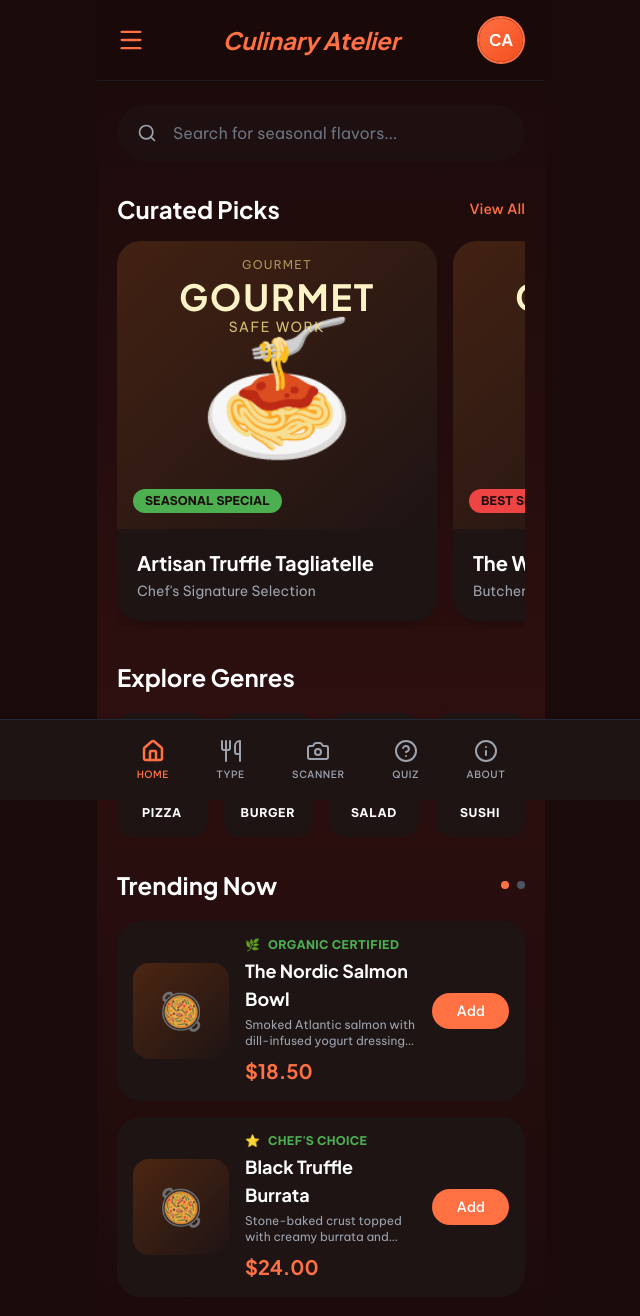
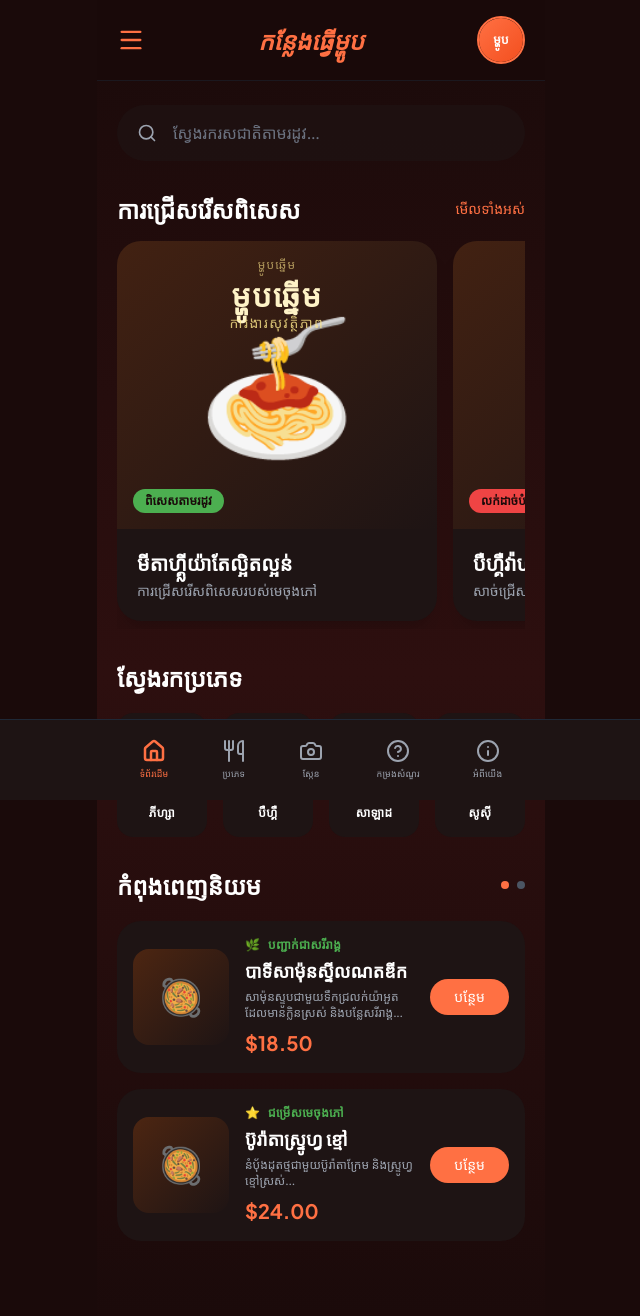
Before and after one commit to kanikachantha87-boop/sek, a Next.js app: page /home in a window 1280 px wide. Shown: the top 1316 px of the page, without its empty margins (319-959 px from the left). Built offline with nearby package versions, Linux system fonts and the light colour scheme.

Commit message:
ិោោផ

```diff
--- a/app/about/page.tsx
+++ b/app/about/page.tsx
@@ -1,26 +1,27 @@
 'use client'
 
-import Header from '@/components/Header'
 import { Settings, Camera, X, Play } from 'lucide-react'
 
 const curators = [
-  {
-    name: 'Creative Director',
-    image: '👨‍🍳',
-  },
-  {
-    name: 'Head of Gastronomy',
-    image: '👨‍🍳',
-  },
-  {
-    name: 'UX Architect',
-    image: '👩‍💼',
-  },
-]
-
+  { name: 'នាយកផ្នែករចនា', image: '👨‍🍳' },
+  { name: 'ប្រធានផ្នែកម្ហូប', image: '👨‍🍳' },
+  { name: 'អ្នករចនា UX', image: '👩‍💼' },
+] < path strokeLinecap = "round" strokeLinejoin = "round" strokeWidth = { 2} d = "M4 6h16M4 12h16M4 18h16" />
+            </svg >
+          </button >
+          >
+  កន្លែងធ្វើម្ហូប
+          </h1 >
+  <div className="w-12 h-12 rounded-full overflow-hidden border-2 border-coral">
+    <div className="w-full h-full bg-gradient-to-br from-coral to-coral-dark flex items-center justify-center text-white font-headline font-bold text-xs">
+      ម្ហូប
+    </div>
+  </div>
+        </div >
 export default function AboutPage() {
   return (
-    <div className="min-h-screen bg-light-peach text-dark">
+    <div className="min-h-screen bg-light-peach text-dark pb-24">
+      {/* ក្បាលទំព័រ */}
       <header className="sticky top-0 z-40 bg-light-peach border-b border-coral/20">
         <div className="flex items-center justify-between px-5 py-4">
           <button className="text-dark hover:text-coral transition-colors">
@@ -28,21 +29,19 @@ export default function AboutPage() {
               <path strokeLinecap="round" strokeLinejoin="round" strokeWidth={2} d="M4 6h16M4 12h16M4 18h16" />
             </svg>
           </button>
-
           <h1 className="font-headline text-2xl font-bold text-coral italic">
-            Culinary Atelier
+            កន្លែងធ្វើម្ហូប
           </h1>
-
           <div className="w-12 h-12 rounded-full overflow-hidden border-2 border-coral">
-            <div className="w-full h-full bg-gradient-to-br from-coral to-coral-dark flex items-center justify-center text-white font-headline font-bold">
-              CA
+            <div className="w-full h-full bg-gradient-to-br from-coral to-coral-dark flex items-center justify-center text-white font-headline font-bold text-xs">
+              ម្ហូប
             </div>
           </div>
         </div>
       </header>
 
-      <main className="px-6 py-8 space-y-8 pb-24">
-        {/* Hero Section */}
+      <main className="px-6 py-8 space-y-8">
+        {/* ផ្នែកវីរបុរស */}
         <div className="text-center">
           <div className="w-48 h-48 mx-auto mb-6 bg-dark rounded-3xl overflow-hidden shadow-2xl">
             <div className="w-full h-full flex items-center justify-center text-7xl">
@@ -50,40 +49,39 @@ export default function AboutPage() {
             </div>
           </div>
           <div className="text-coral/60 text-xs tracking-[0.3em] font-body font-light mb-2">
-            THE CRAFT
+            សិល្បៈ
           </div>
           <h2 className="font-headline text-5xl font-bold leading-tight">
-            <span className="text-gray-300">Elevating</span>
+            <span className="text-gray-300">លើកកម្ពស់</span>
             <br />
-            <span className="text-gray-300">the </span>
-            <span className="text-coral">Art </span>
-            <span className="text-gray-300">of Food.</span>
+            <span className="text-gray-300">សិល្បៈ </span>
+            <span className="text-coral">ម្ហូប</span>
+            <span className="text-gray-300">។</span>
           </h2>
         </div>
 
-        {/* Mission Statement */}
+        {/* បេសកកម្ម */}
         <div className="bg-gradient-to-br from-amber-900/90 to-dark-burgundy text-light-peach rounded-3xl p-8 shadow-xl">
-          <h3 className="font-headline text-2xl font-bold mb-4">Our Mission</h3>
+          <h3 className="font-headline text-2xl font-bold mb-4">បេសកកម្មរបស់យើង</h3>
           <p className="font-body text-sm leading-relaxed text-light-peach/90">
-            At Culinary Atelier, we believe cooking is more than just preparation—it's a dialogue between culture, nature, and creativity. Our platform bridges the gap between digital convenience and artisanal soul, empowering home chefs to discover their inner virtuoso through curated experiences.
+            នៅ កន្លែងធ្វើម្ហូប យើងជឿថាការចម្អិនម្ហូបគឺច្រើនជាងការរៀបចំ — វាជាការសន្ទនារវាងវប្បធម៌ ធម្មជាតិ និងការច្នៃប្រឌិត។ វេទិការបស់យើងភ្ជាប់គម្លាតរវាងភាពងាយស្រួលឌីជីថល និងព្រលឹងសិប្បករ ដើម្បីផ្តល់អំណាចដល់មេចុងភៅក្នុងផ្ទះឱ្យស្វែងរកទេពកោសល្យខ្លួនឯង។
           </p>
         </div>
 
-        {/* Version */}
+        {/* កំណែ */}
         <div className="bg-gradient-to-br from-coral-light to-coral text-white rounded-3xl p-6 shadow-lg">
           <div className="flex items-center gap-3 mb-2">
             <Settings className="w-5 h-5" />
-            <span className="font-body text-xs tracking-widest opacity-90">LEGACY BUILD</span>
+            <span className="font-body text-xs tracking-widest opacity-90">កំណែចាស់</span>
           </div>
-          <div className="font-headline text-4xl font-bold">1.0.0</div>
+          <div className="font-headline text-4xl font-bold">១.០.០</div>
         </div>
 
-        {/* The Curators */}
+        {/* អ្នករៀបចំ */}
         <section>
           <h3 className="font-headline text-3xl font-bold text-center mb-8 text-dark">
-            The Curators
+            អ្នករៀបចំ
           </h3>
-
           <div className="space-y-8">
             {curators.map((curator, index) => (
               <div key={index} className="flex flex-col items-center">
@@ -93,17 +91,17 @@ export default function AboutPage() {
                   </div>
                 </div>
                 <div className="text-coral/60 text-xs tracking-[0.3em] font-body font-medium">
-                  {curator.name.toUpperCase()}
+                  {curator.name}
                 </div>
               </div>
             ))}
           </div>
         </section>
 
-        {/* Join the Movement */}
+        {/* ចូលរួមជាមួយយើង */}
         <div className="text-center pt-8">
           <p className="text-coral/60 text-xs tracking-[0.3em] font-body font-medium mb-6">
-            JOIN THE MOVEMENT
+            ចូលរួមជាមួយយើង
           </p>
           <div className="flex justify-center gap-6">
             <button className="w-14 h-14 bg-gradient-to-br from-amber-900 to-dark-burgundy rounded-full flex items-center justify-center text-coral hover:scale-110 transition-transform shadow-lg">
--- a/app/home/page.tsx
+++ b/app/home/page.tsx
@@ -6,44 +6,44 @@ import { Search, ChevronRight } from 'lucide-react'
 const curatedPicks = [
   {
     id: 1,
-    title: 'Artisan Truffle Tagliatelle',
-    subtitle: "Chef's Signature Selection",
-    badge: 'SEASONAL SPECIAL',
+    title: 'មីតាហ្គ្លីយ៉ាតែល្អិតល្អន់',
+    subtitle: 'ការជ្រើសរើសពិសេសរបស់មេចុងភៅ',
+    badge: 'ពិសេសតាមរដូវ',
     badgeColor: 'bg-tertiary',
     image: '🍝',
   },
   {
     id: 2,
-    title: 'The Wagyu Burger',
-    subtitle: 'Butcher Premium Blend',
-    badge: 'BEST SELLER',
+    title: 'បឺហ្គឺវ៉ាហ្គ្យូ',
+    subtitle: 'សាច់ជ្រើសរើសពីអ្នកកាប់សាច់',
+    badge: 'លក់ដាច់បំផុត',
     badgeColor: 'bg-red-500',
     image: '🍔',
   },
 ]
 
 const genres = [
-  { name: 'PIZZA', icon: '🍕' },
-  { name: 'BURGER', icon: '🍔' },
-  { name: 'SALAD', icon: '🥗' },
-  { name: 'SUSHI', icon: '🍣' },
+  { name: 'ភីហ្សា', icon: '🍕' },
+  { name: 'បឺហ្គឺ', icon: '🍔' },
+  { name: 'សាឡាដ', icon: '🥗' },
+  { name: 'សូស៊ី', icon: '🍣' },
 ]
 
 const trending = [
   {
     id: 1,
-    name: 'The Nordic Salmon Bowl',
-    description: 'Smoked Atlantic salmon with dill-infused yogurt dressing and organic...',
+    name: 'បាទីសាម៉ុនស្ទីលណតឌីក',
+    description: 'សាម៉ុនស្ទូបជាមួយទឹកជ្រលក់យ៉ាអួតដែលមានក្លិនស្រស់ និងបន្លែសរីរាង្គ...',
     price: 18.50,
-    badge: 'ORGANIC CERTIFIED',
+    badge: 'បញ្ជាក់ជាសរីរាង្គ',
     badgeIcon: '🌿',
   },
   {
     id: 2,
-    name: 'Black Truffle Burrata',
-    description: 'Stone-baked crust topped with creamy burrata and fresh black...',
+    name: 'ប៊ូរ៉ាតាស្ទ្រូហ្វ ខ្មៅ',
+    description: 'នំបុ័ងដុតថ្មជាមួយប៊ូរ៉ាតាក្រែម និងស្ទ្រូហ្វខ្មៅស្រស់...',
     price: 24.00,
-    badge: "CHEF'S CHOICE",
+    badge: 'ជម្រើសមេចុងភៅ',
     badgeIcon: '⭐',
   },
 ]
@@ -54,22 +54,22 @@ export default function HomePage() {
       <Header />
 
       <main className="px-5 py-6 space-y-8">
-        {/* Search Bar */}
+        {/* របារស្វែងរក */}
         <div className="relative">
           <Search className="absolute left-5 top-1/2 -translate-y-1/2 w-5 h-5 text-gray-400" />
           <input
             type="text"
-            placeholder="Search for seasonal flavors..."
+            placeholder="ស្វែងរករសជាតិតាមរដូវ..."
             className="input-search pl-14"
           />
         </div>
 
-        {/* Curated Picks */}
+        {/* ការជ្រើសរើសពិសេស */}
         <section>
           <div className="flex items-center justify-between mb-4">
-            <h2 className="text-2xl font-headline font-bold">Curated Picks</h2>
+            <h2 className="text-2xl font-headline font-bold">ការជ្រើសរើសពិសេស</h2>
             <button className="text-coral font-body text-sm font-medium hover:text-coral-light transition-colors">
-              View All
+              មើលទាំងអស់
             </button>
           </div>
 
@@ -83,9 +83,9 @@ export default function HomePage() {
                   {item.image}
                   <div className="absolute top-4 left-4 right-4">
                     <div className="text-center">
-                      <p className="text-amber-200/60 text-xs tracking-widest mb-1">GOURMET</p>
-                      <p className="text-amber-100 text-4xl font-headline font-bold tracking-wider">GOURMET</p>
-                      <p className="text-amber-200/80 text-sm tracking-widest">SAFE WORK</p>
+                      <p className="text-amber-200/60 text-xs tracking-widest mb-1">ម្ហូបឆ្នើម</p>
+                      <p className="text-amber-100 text-3xl font-headline font-bold tracking-wider">ម្ហូបឆ្នើម</p>
+                      <p className="text-amber-200/80 text-sm tracking-widest">ការងារសុវត្ថិភាព</p>
                     </div>
                   </div>
                   <span className={`absolute bottom-4 left-4 ${item.badgeColor} text-dark text-xs font-body font-bold px-3 py-1 rounded-full`}>
@@ -101,9 +101,9 @@ export default function HomePage() {
           </div>
         </section>
 
-        {/* Explore Genres */}
+        {/* ស្វែងរកប្រភេទ */}
         <section>
-          <h2 className="text-2xl font-headline font-bold mb-5">Explore Genres</h2>
+          <h2 className="text-2xl font-headline font-bold mb-5">ស្វែងរកប្រភេទ</h2>
           <div className="grid grid-cols-4 gap-4">
             {genres.map((genre) => (
               <button
@@ -113,16 +113,16 @@ export default function HomePage() {
                 <div className="w-16 h-16 bg-gradient-to-br from-amber-900/30 to-dark rounded-full flex items-center justify-center text-3xl">
                   {genre.icon}
                 </div>
-                <span className="text-xs font-body font-bold tracking-wider">{genre.name}</span>
+                <span className="text-xs font-body font-bold tracking-wide">{genre.name}</span>
               </button>
             ))}
           </div>
         </section>
 
-        {/* Trending Now */}
+        {/* កំពុងពេញនិយម */}
         <section>
           <div className="flex items-center justify-between mb-5">
-            <h2 className="text-2xl font-headline font-bold">Trending Now</h2>
+            <h2 className="text-2xl font-headline font-bold">កំពុងពេញនិយម</h2>
             <div className="flex gap-2">
               <div className="w-2 h-2 rounded-full bg-coral"></div>
               <div className="w-2 h-2 rounded-full bg-gray-600"></div>
@@ -150,7 +150,7 @@ export default function HomePage() {
                   <p className="text-coral text-xl font-headline font-bold mt-2">${item.price.toFixed(2)}</p>
                 </div>
                 <button className="btn-primary px-6 py-2 text-sm flex-shrink-0">
-                  Add
+                  បន្ថែម
                 </button>
               </div>
             ))}
--- a/app/type/page.tsx
+++ b/app/type/page.tsx
@@ -1,19 +1,47 @@
 'use client'
 
 import Header from '@/components/Header'
+
+const foodTypes = [
+  { icon: '🍕', name: 'ភីហ្សា', count: '១២ ម្ហូប' },
+  { icon: '🍔', name: 'បឺហ្គឺ', count: '០៨ ម្ហូប' },
+  { icon: '🍣', name: 'សូស៊ី', count: '១៥ ម្ហូប' },
+  { icon: '🥗', name: 'សាឡាដ', count: '១០ ម្ហូប' },
+  { icon: '🍜', name: 'មីស៊ុប', count: '០៩ ម្ហូប' },
+  { icon: '🍰', name: 'នំបង្អែម', count: '០៦ ម្ហូប' },
+  { icon: '🥩', name: 'សាច់អាំង', count: '១១ ម្ហូប' },
+  { icon: '🍱', name: 'ម្ហូបជប៉ុន', count: '០៧ ម្ហូប' },
+]
 
 export default function TypePage() {
   return (
     <div className="min-h-screen">
       <Header />
 
-      <main className="px-5 py-6">
-        <div className="text-center py-20">
-          <div className="text-8xl mb-6">🍴</div>
-          <h2 className="text-3xl font-headline font-bold mb-4">Type of Food</h2>
-          <p className="text-gray-400 font-body">
-            Browse by food categories
-          </p>
+      <main className="px-5 py-6 pb-24">
+        {/* ចំណងជើង */}
+        <div className="mb-8">
+          <p className="text-coral text-xs tracking-widest font-body font-bold mb-1">ស្វែងរក</p>
+          <h2 className="text-3xl font-headline font-bold">ប្រភេទម្ហូប</h2>
+          <p className="text-gray-400 font-body text-sm mt-1">ជ្រើសរើសប្រភេទដែលអ្នកចូលចិត្ត</p>
+        </div>
+
+        {/* ក្រឡាប្រភេទ */}
+        <div className="grid grid-cols-2 gap-4">
+          {foodTypes.map((type) => (
+            <button
+              key={type.name}
+              className="bg-dark-card rounded-3xl p-6 flex flex-col items-center gap-3 hover:bg-dark-card/80 hover:scale-105 transition-all shadow-lg group"
+            >
+              <div className="w-20 h-20 bg-gradient-to-br from-amber-900/40 to-dark rounded-2xl flex items-center justify-center text-4xl group-hover:scale-110 transition-transform shadow-inner">
+                {type.icon}
+              </div>
+              <div className="text-center">
+                <h3 className="font-headline font-bold text-lg">{type.name}</h3>
+                <p className="text-coral text-xs font-body mt-1">{type.count}</p>
+              </div>
+            </button>
+          ))}
         </div>
       </main>
     </div>
--- a/components/BottomNav.tsx
+++ b/components/BottomNav.tsx
@@ -5,11 +5,11 @@ import { usePathname } from 'next/navigation'
 import { Home, Utensils, Camera, HelpCircle, Info } from 'lucide-react'
 
 const navItems = [
-  { href: '/home', icon: Home, label: 'HOME' },
-  { href: '/type', icon: Utensils, label: 'TYPE' },
-  { href: '/scanner', icon: Camera, label: 'SCANNER' },
-  { href: '/quiz', icon: HelpCircle, label: 'QUIZ' },
-  { href: '/about', icon: Info, label: 'ABOUT' },
+  { href: '/home', icon: Home, label: 'ទំព័រដើម' },
+  { href: '/type', icon: Utensils, label: 'ប្រភេទ' },
+  { href: '/scanner', icon: Camera, label: 'ស្កែន' },
+  { href: '/quiz', icon: HelpCircle, label: 'កម្រងសំណួរ' },
+  { href: '/about', icon: Info, label: 'អំពីយើង' },
 ]
 
 export default function BottomNav() {
@@ -26,12 +26,11 @@ export default function BottomNav() {
             <Link
               key={item.href}
               href={item.href}
-              className={`flex flex-col items-center justify-center gap-1 transition-colors ${
-                isActive ? 'text-coral' : 'text-gray-400 hover:text-gray-200'
-              }`}
+              className={`flex flex-col items-center justify-center gap-1 transition-colors ${isActive ? 'text-coral' : 'text-gray-400 hover:text-gray-200'
+                }`}
             >
               <Icon className="w-6 h-6" strokeWidth={isActive ? 2.5 : 2} />
-              <span className="text-[10px] font-body font-medium tracking-wider">{item.label}</span>
+              <span className="text-[9px] font-body font-medium tracking-wide">{item.label}</span>
             </Link>
           )
         })}
--- a/components/Header.tsx
+++ b/components/Header.tsx
@@ -1,7 +1,6 @@
 'use client'
 
 import { Menu } from 'lucide-react'
-import Image from 'next/image'
 
 export default function Header() {
   return (
@@ -12,12 +11,12 @@ export default function Header() {
         </button>
 
         <h1 className="font-headline text-2xl font-bold text-coral italic">
-          Culinary Atelier
+          កន្លែងធ្វើម្ហូប
         </h1>
 
         <div className="w-12 h-12 rounded-full overflow-hidden border-2 border-coral">
-          <div className="w-full h-full bg-gradient-to-br from-coral to-coral-dark flex items-center justify-center text-white font-headline font-bold">
-            CA
+          <div className="w-full h-full bg-gradient-to-br from-coral to-coral-dark flex items-center justify-center text-white font-headline font-bold text-xs">
+            ម្ហូប
           </div>
         </div>
       </div>
```
Also changed, not shown: app/quiz/page.tsx (+26 -31 lines), app/scanner/page.tsx (+10 -31 lines).
